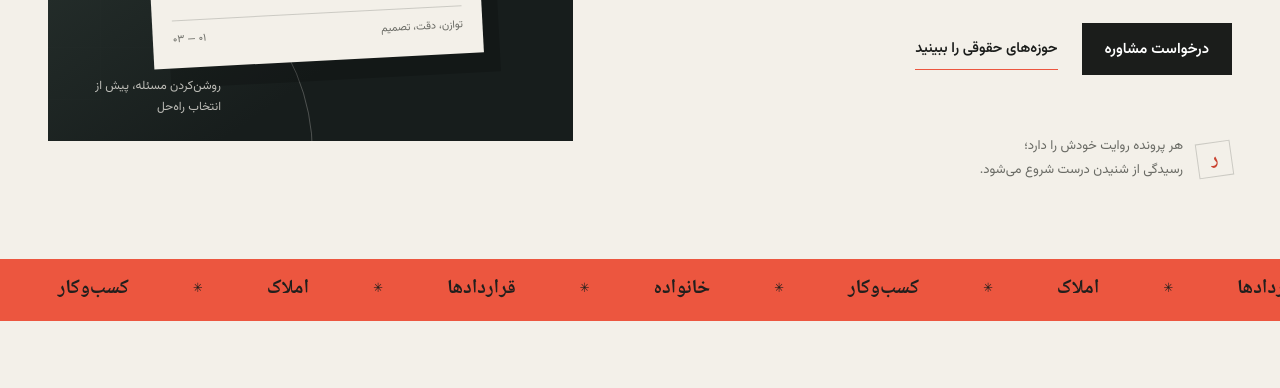
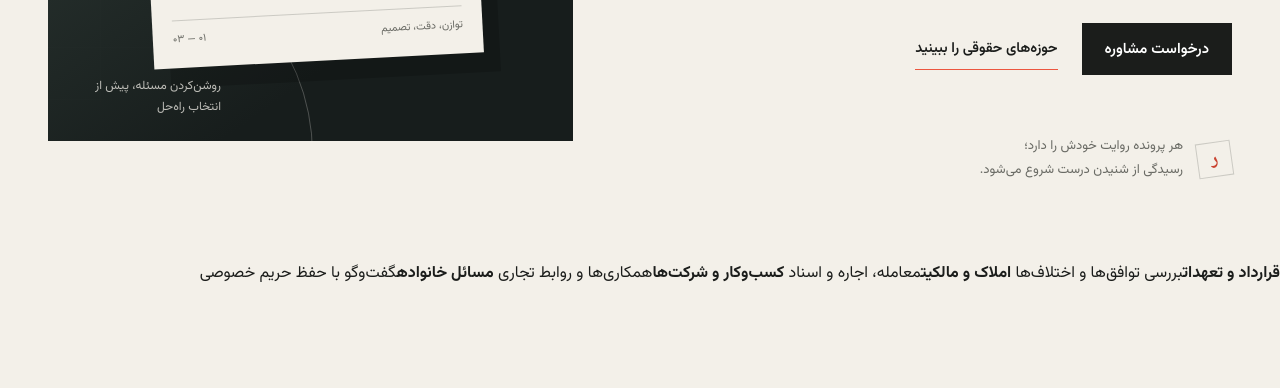
Before and after one commit to mahdi-1949/rukn-law-studio, a plain HTML site: page index.html in a window 1280 px wide. Shown: the part 564-952 px from the top of the page. Drawn offline with Linux system fonts and the light colour scheme.

Commit message:
Polish Rukn legal office website

```diff
--- a/index.html
+++ b/index.html
@@ -70,11 +70,14 @@
         </div>
       </section>
 
-      <div class="ticker" aria-label="خدمات حقوقی روشن و قابل‌پیگیری">
-        <div class="ticker-track">
-          <span>قراردادها</span><b>✳</b><span>املاک</span><b>✳</b><span>کسب‌وکار</span><b>✳</b><span>خانواده</span><b>✳</b><span>قراردادها</span><b>✳</b><span>املاک</span><b>✳</b><span>کسب‌وکار</span><b>✳</b><span>خانواده</span><b>✳</b>
+      <nav class="service-index" aria-label="میانبر حوزه‌های حقوقی">
+        <div class="service-index-inner">
+          <a href="#services"><strong>قرارداد و تعهدات</strong><span>بررسی توافق‌ها و اختلاف‌ها</span></a>
+          <a href="#services"><strong>املاک و مالکیت</strong><span>معامله، اجاره و اسناد</span></a>
+          <a href="#services"><strong>کسب‌وکار و شرکت‌ها</strong><span>همکاری‌ها و روابط تجاری</span></a>
+          <a href="#services"><strong>مسائل خانواده</strong><span>گفت‌وگو با حفظ حریم خصوصی</span></a>
         </div>
-      </div>
+      </nav>
 
       <section class="services section-wrap" id="services">
         <div class="section-heading">
@@ -277,6 +280,7 @@
         <a href="#top">بازگشت به بالا</a>
       </div>
     </footer>
+    <a class="mobile-contact-cta" href="#contact">درخواست مشاوره</a>
   </div>
 </body>
 </html>
```
